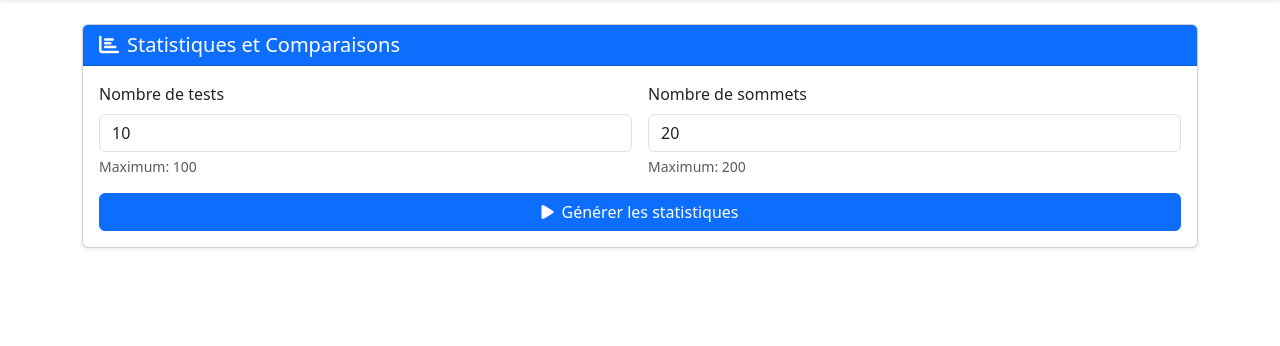
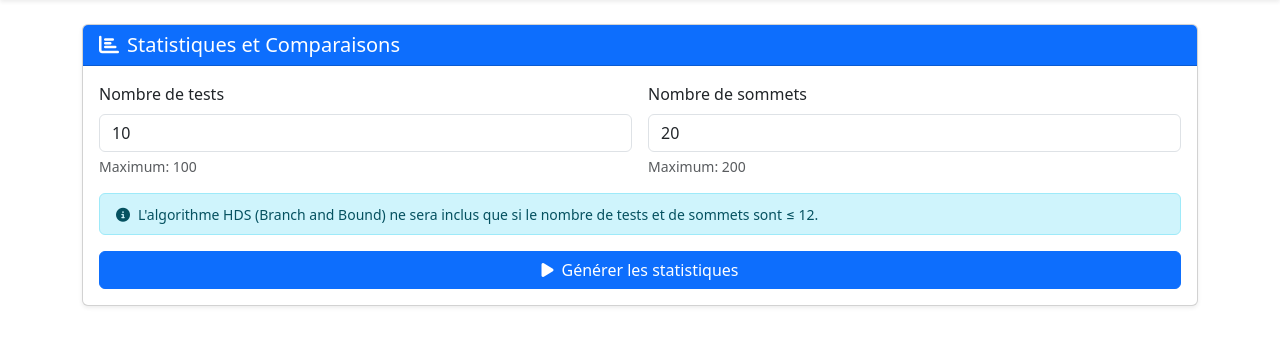
Before and after one commit to louisgrn/PVC-AlgoGraph-project-2025-L3, a Flask app: page /stats in a window 1280 px wide. Shown: the part 56-402 px from the top of the page. Run offline with Flask 3, Linux system fonts and the light colour scheme; some libraries are stand-ins or nearby versions.

Commit message:
Implement HDS algorithm and update statistics display for comparisons

```diff
--- a/app.py
+++ b/app.py
@@ -76,6 +76,10 @@ def wrapper_opt_opt_prim(points):
     D = pvc_lib.calculer_matrice_distances(points)
     return pvc_lib.optOptPrim(D)
 
+def wrapper_hds(points):
+    D = pvc_lib.calculer_matrice_distances(points)
+    return pvc_lib.hds(D)
+
 # This allows easy addition/modification of algorithms
 ALGORITHMS = [
     {
@@ -97,6 +101,11 @@ ALGORITHMS = [
         "id": "optoptprim",
         "name": "OptPrim + Décroisé (OptOptPrim)",
         "func": wrapper_opt_opt_prim
+    },
+    {
+        "id": "hds",
+        "name": "Branch and Bound (HDS)",
+        "func": wrapper_hds
     }
 ]
 
@@ -248,6 +257,13 @@ def run_stats():
         list_func = [pvc_lib.ppp, pvc_lib.optppp, pvc_lib.optPrim, pvc_lib.optOptPrim]
         labels = ["PPP", "OptPPP", "OptPrim", "OptOptPrim"]
 
+        # Only include HDS if the problem size is small enough to avoid timeout
+        # HDS is exponential O(n!), so we limit it to small graphs (e.g., <= 12 vertices)
+        # num_tests here is used as the max vertices for the first plot (exec_all_from_1_to_n_sommet)
+        if num_vertices <= 12 and num_tests <= 12:
+            list_func.append(pvc_lib.hds)
+            labels.append("HDS")
+
         # Generate results
         results_1_n = pvc_main.exec_all_from_1_to_n_sommet(num_tests, list_func)
         results = pvc_main.exec_all(num_tests, num_vertices, list_func)
@@ -285,13 +301,22 @@ def run_stats():
         pct_optppp_vs_ppp = ((optppp_length - ppp_length) / ppp_length) * 100
         pct_optprim_vs_optppp = ((optprim_length - optppp_length) / optppp_length) * 100
 
+        comparisons = {
+            'optppp_vs_ppp': round(pct_optppp_vs_ppp, 2),
+            'optprim_vs_optppp': round(pct_optprim_vs_optppp, 2)
+        }
+
+        if "HDS" in labels:
+            hds_idx = labels.index("HDS")
+            hds_length = sum(results[hds_idx][1]) / len(results[hds_idx][1])
+            # Compare OptPrim vs HDS (how far from optimal)
+            pct_optprim_vs_hds = ((optprim_length - hds_length) / hds_length) * 100
+            comparisons['optprim_vs_hds'] = round(pct_optprim_vs_hds, 2)
+
         return jsonify({
             'status': 'success',
             'stats': stats_data,
-            'comparisons': {
-                'optppp_vs_ppp': round(pct_optppp_vs_ppp, 2),
-                'optprim_vs_optppp': round(pct_optprim_vs_optppp, 2)
-            },
+            'comparisons': comparisons,
             'images': {
                 'execution_times_and_lengths': '/img/execution_times_and_lengths.png',
                 'average_time': '/img/average_time.png',
--- a/templates/stats.html
+++ b/templates/stats.html
@@ -20,6 +20,9 @@
                             <input type="number" class="form-control" id="num_vertices" name="num_vertices" value="20" min="1" max="{{ max_vertices }}" required>
                             <div class="form-text">Maximum: {{ max_vertices }}</div>
                         </div>
+                    </div>
+                    <div class="alert alert-info mt-3 py-2">
+                        <small><i class="fas fa-info-circle me-2"></i>L'algorithme HDS (Branch and Bound) ne sera inclus que si le nombre de tests et de sommets sont &le; 12.</small>
                     </div>
                     <div class="d-grid gap-2 mt-3">
                         <button type="button" onclick="runStats()" class="btn btn-primary">
@@ -172,6 +175,12 @@ function displayResults(data) {
     li2.textContent = `OptPrim vs OptPPP: ${data.comparisons.optprim_vs_optppp > 0 ? '+' : ''}${data.comparisons.optprim_vs_optppp}%`;
     comparisonsList.appendChild(li2);
 
+    if (data.comparisons.optprim_vs_hds !== undefined) {
+        const li3 = document.createElement('li');
+        li3.textContent = `OptPrim vs HDS (Optimal): ${data.comparisons.optprim_vs_hds > 0 ? '+' : ''}${data.comparisons.optprim_vs_hds}%`;
+        comparisonsList.appendChild(li3);
+    }
+
     // Display images with timestamp to avoid cache
     const timestamp = new Date().getTime();
     document.getElementById('img1').src = data.images.execution_times_and_lengths + '?t=' + timestamp;
```
Also changed, not shown: pvc_lib.py (+13 -0 lines), pvc_main.py (+4 -4 lines).
